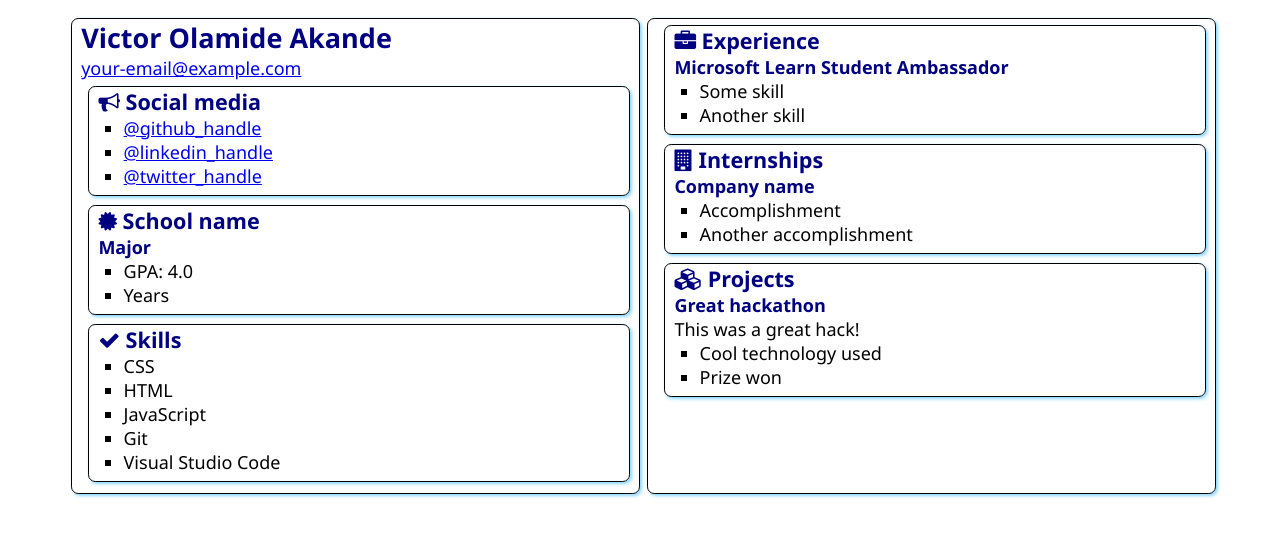
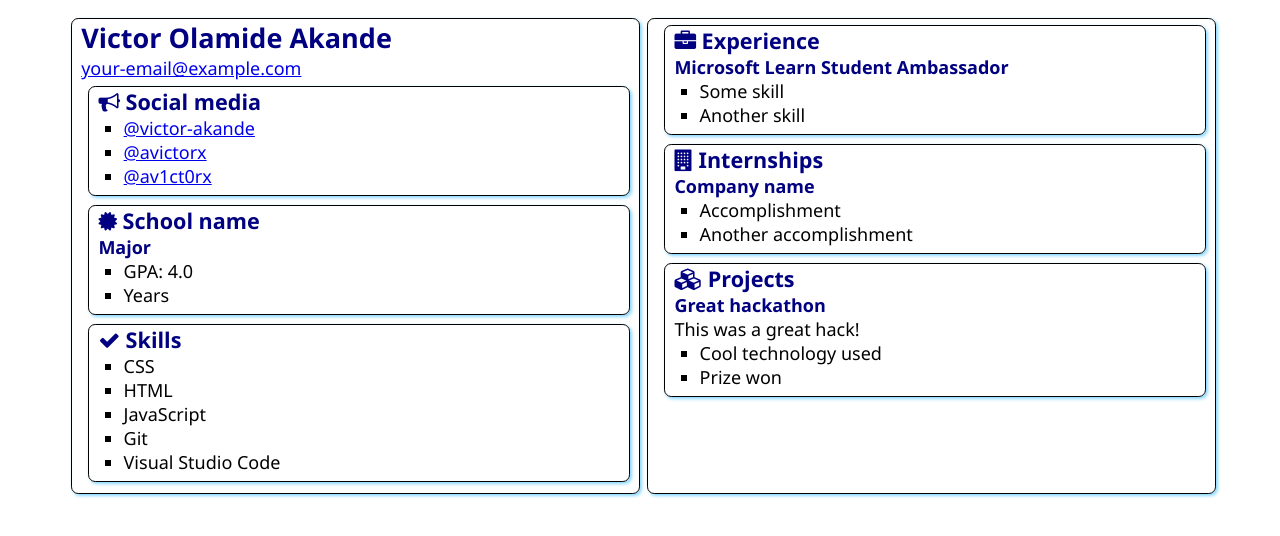
Before and after one commit to victor-akande/SATechnicalOnboarding, a plain HTML site: page src/index.html in a window 1280 px wide. Drawn offline with Linux system fonts and the light colour scheme.

Commit message:
updated my social media handles

```diff
--- a/src/index.html
+++ b/src/index.html
@@ -21,9 +21,9 @@
                     Social media
                 </h2>
                 <ul>
-                    <li><a href="https://github.com/<handle>">@github_handle</a></li>
-                    <li><a href="https://linkedin.com/in/<handle>">@linkedin_handle</a></li>
-                    <li><a href="https://twitter.com/<handle>">@twitter_handle</a></li>
+                    <li><a href="https://github.com/victor-akande">@victor-akande</a></li>
+                    <li><a href="https://linkedin.com/in/avictorx">@avictorx</a></li>
+                    <li><a href="https://twitter.com/av1ct0rx">@av1ct0rx</a></li>
                 </ul>
             </section>
 
```
